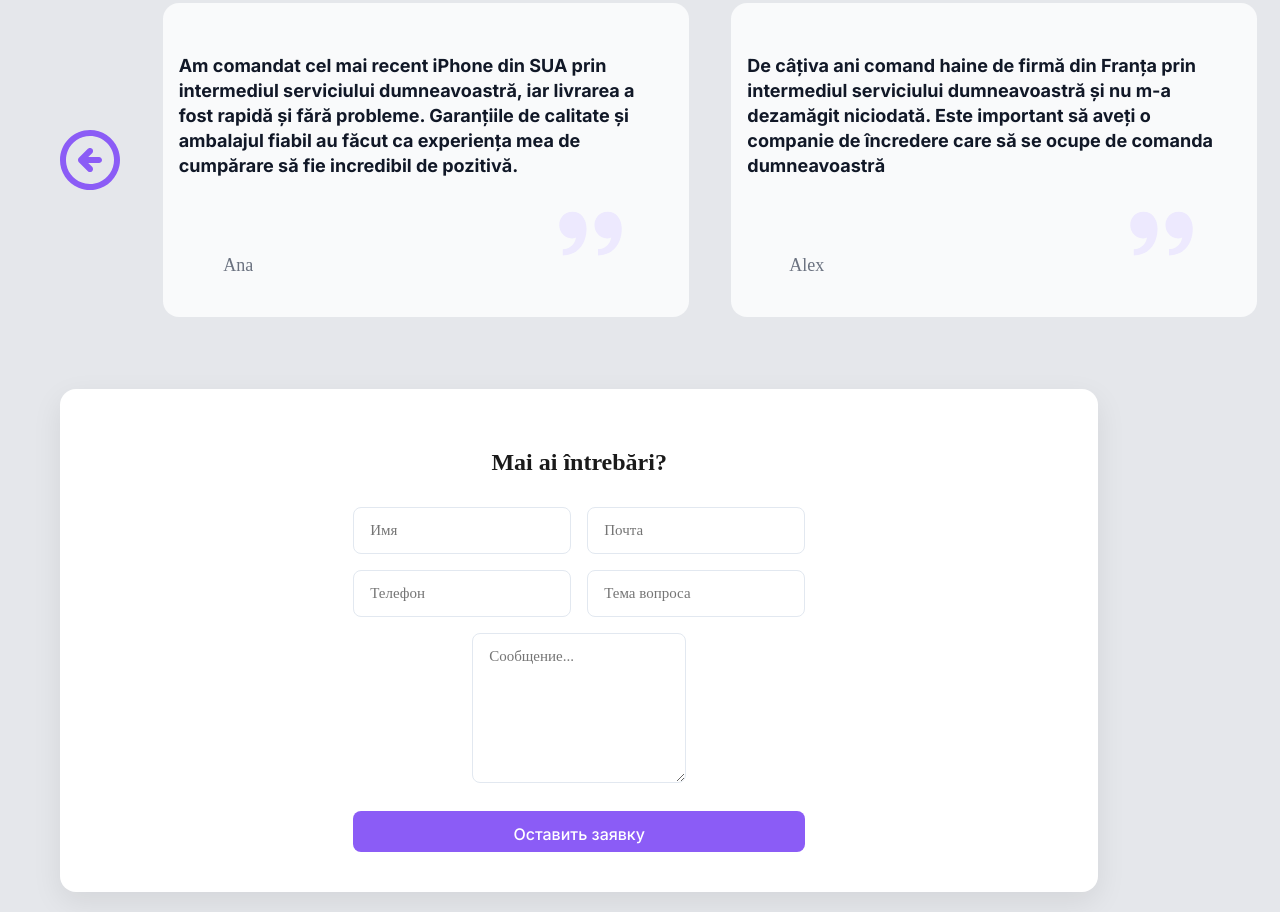
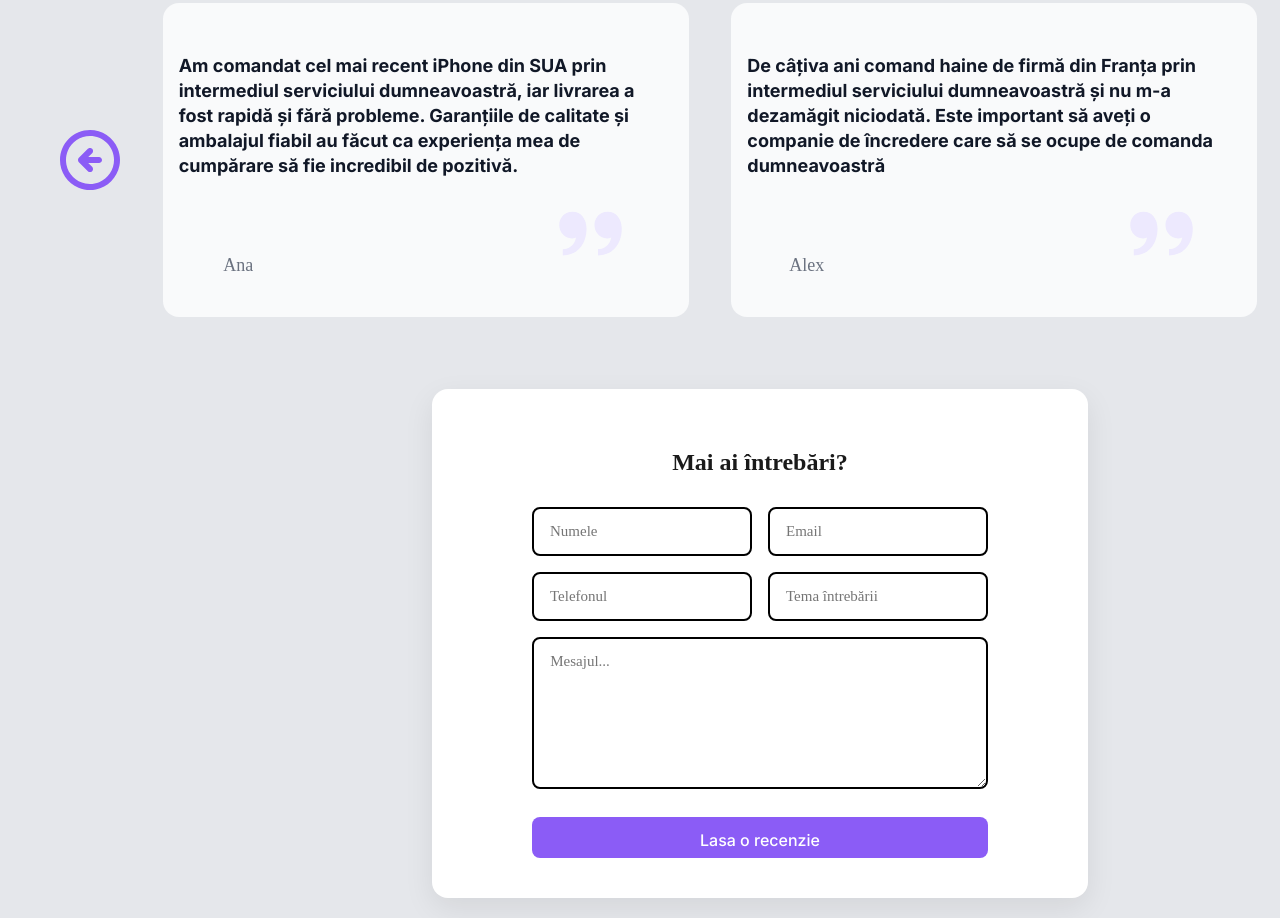
Before and after one commit to olegturbo/Curs, a plain HTML site: page index.html in a window 1280 px wide. Shown: the part 2186-3104 px from the top of the page. Drawn offline with Linux system fonts and the light colour scheme; a web font is replaced by a local one.

Commit message:
Finalizarea Feedback

```diff
--- a/index.html
+++ b/index.html
@@ -228,13 +228,13 @@
                         <form>
                             <h2 class="feedback-title">Mai ai întrebări?</h2>
                             <div class="form-grid">
-                                <input type="text" placeholder="Имя" required />
-                                <input type="email" placeholder="Почта" required />
-                                <input type="tel" placeholder="Телефон" />
-                                <input type="text" placeholder="Тема вопроса" />
+                                <input type="text" placeholder="Numele" required />
+                                <input type="email" placeholder="Email" required />
+                                <input type="tel" placeholder="Telefonul" />
+                                <input type="text" placeholder="Tema întrebării " />
                             </div>
-                            <textarea placeholder="Сообщение..." required></textarea>
-                            <button type="submit" class="btn">Оставить заявку</button>
+                            <textarea placeholder="Mesajul..." required></textarea>
+                            <button type="submit" class="btn">Lasa o recenzie</button>
                         </form>
                     </div>
 
--- a/style.css
+++ b/style.css
@@ -466,7 +466,7 @@
             /*   MAIN (SECTION 4)  */
             .feedback-container {
                 display: flex;
-                justify-content: flex-start;
+                justify-content: center;
                 padding-top: 72px;
             }
 
@@ -477,7 +477,7 @@
                 padding: 40px 50px;
                 border-radius: 16px;
                 box-shadow: 0 10px 30px rgba(0, 0, 0, 0.08);
-                width: 170%;
+                width: 100%;
                 text-align: center;
             }
 
@@ -499,7 +499,7 @@
             .form-container-two .form-grid input,
             .form-container-two textarea {
                 padding: 14px 16px;
-                border: 1.5px solid #e2e8f0;
+                border: 2px solid #000000;
                 border-radius: 8px;
                 font-size: 15px;
                 transition: all 0.2s ease;
@@ -509,6 +509,7 @@
 
             .form-container-two textarea {
                 min-height: 120px;
+                width: 92%;
                 resize: vertical;
                 grid-column: 1 / -1;
                 margin-bottom: 24px;
```
